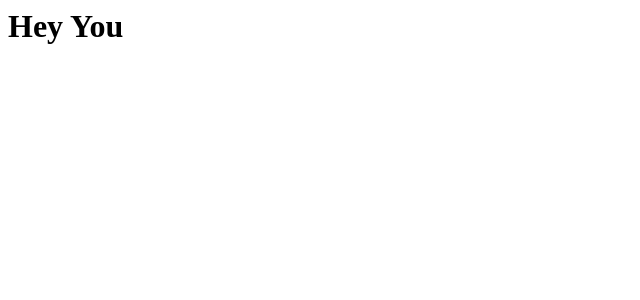
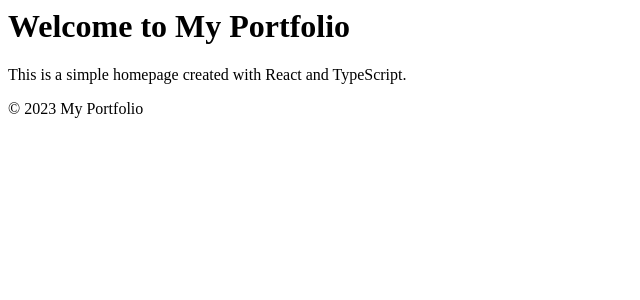
Before and after one commit to kath0809/kath0809.github.io, a React (Vite) app: page / in a window 1280 px wide. Shown: the top 300 px of the page, without its empty margins (0-640 px from the left). Built offline with nearby package versions, Linux system fonts and the light colour scheme.

Commit message:
Test deployment 1.3

```diff
--- /dev/null
+++ b/src/components/application/app.tsx
@@ -0,0 +1,18 @@
+
+import React from "react";
+
+export function App() {
+    return (
+        <div>
+            <header>
+                <h1>Welcome to My Portfolio</h1>
+            </header>
+            <main>
+                <p>This is a simple homepage created with React and TypeScript.</p>
+            </main>
+            <footer>
+                <p>&copy; 2023 My Portfolio</p>
+            </footer>
+        </div>
+    );
+}
--- a/src/main.tsx
+++ b/src/main.tsx
@@ -1,5 +1,6 @@
 import React from "react";
 import ReactDOM from "react-dom/client";
+import {App} from "./components/application/app";
 
 const root = ReactDOM.createRoot(document.getElementById("root")!);
-root.render(<h1>Hey You</h1>);
+root.render(< App />);
```
